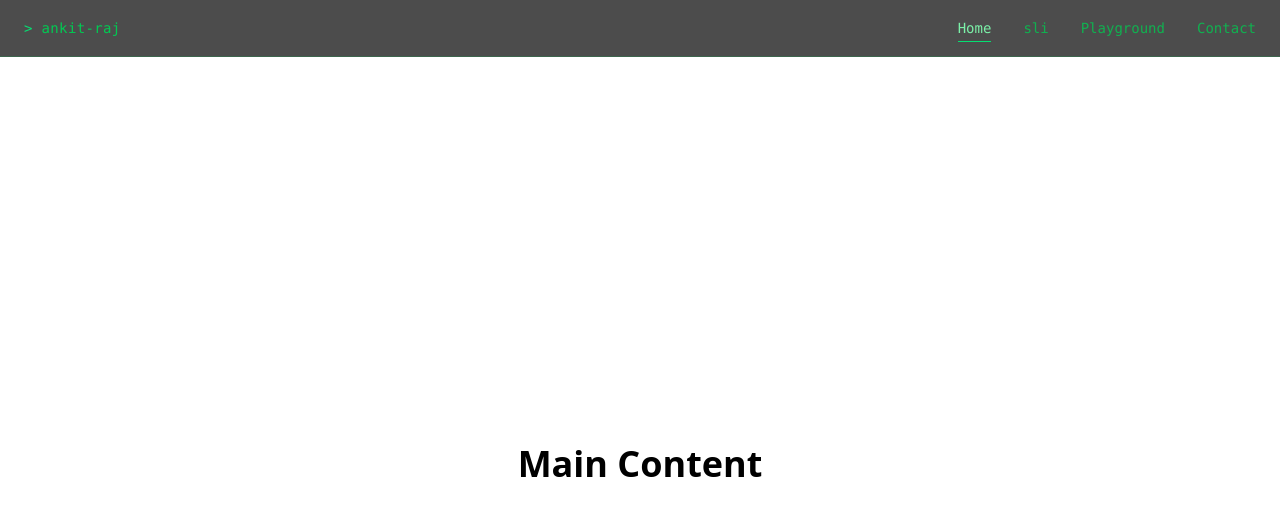
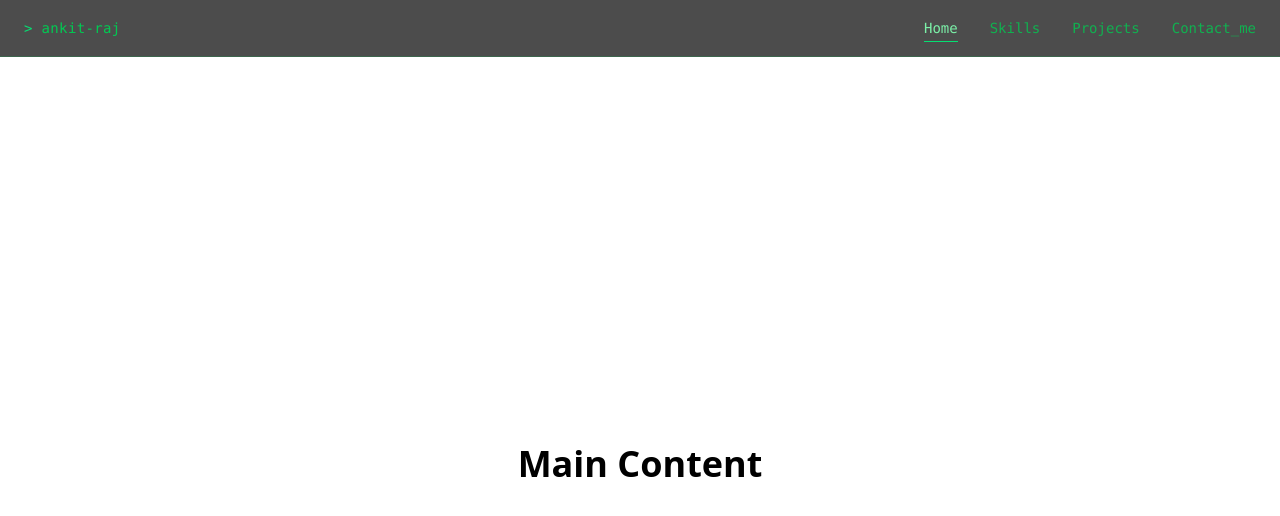
Before and after one commit to ankitRaj10022/ankit_raj_PORTFOLIO, a Next.js app: page / in a window 1280 px wide. Shown: the top 516 px of the page. Built offline with nearby package versions, Linux system fonts and the light colour scheme.

Commit message:
auto-sync

```diff
--- a/componets/navBar.tsx
+++ b/componets/navBar.tsx
@@ -7,9 +7,9 @@ import { usePathname } from "next/navigation";
 
 const NAV_ITEMS = [
   { name: "Home", href: "/" },
-  { name: "sli", href: "/projects" },
-  { name: "Playground", href: "/playground" },
-  { name: "Contact", href: "/contact" },
+  { name: "Skills", href: "/skills" },
+  { name: "Projects", href: "/projects" },
+  { name: "Contact_me", href: "/contact_" },
 ];
 
 export default function Navbar() {
```
